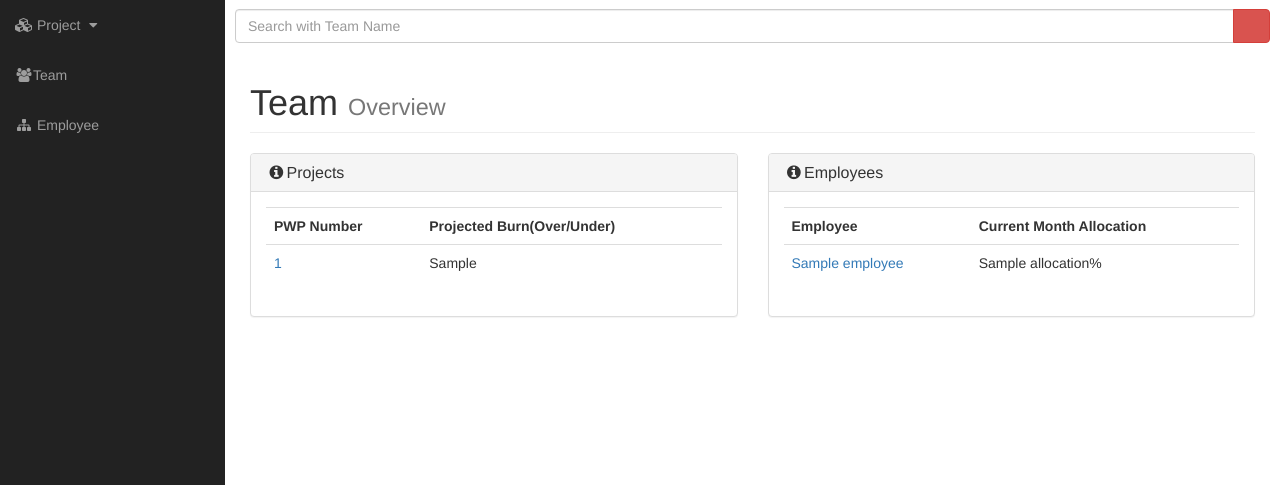
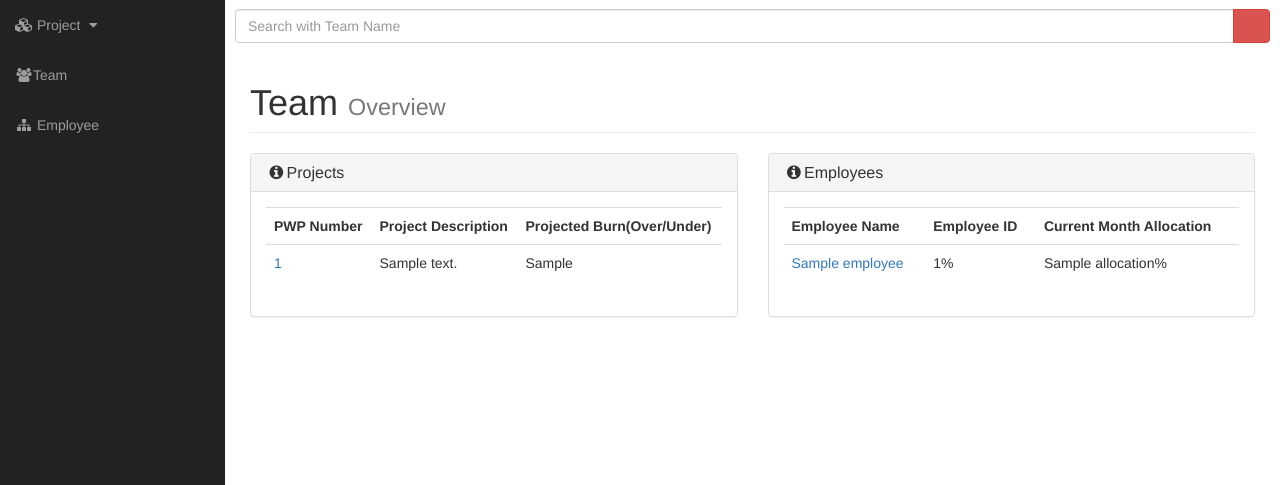
Before and after one commit to liyanhui1228/SEI_Capstone, a Django app: template capstone/SEI/templates/SEI/teamview.html in a window 1280 px wide. Shown: the part 51-536 px from the top of the page. Run offline with Django 3.2, Linux system fonts and the light colour scheme; the template is opened without the code that fills it: most values are stand-ins (such as "Sample title", 1, 10 or a date in 2020); parts of the project's set-up code (start-up, migrations or seed data) failed here and were passed over; some libraries are stand-ins or nearby versions; some web fonts are replaced.

Commit message:
teamview add field

```diff
--- a/capstone/SEI/models.py
+++ b/capstone/SEI/models.py
@@ -52,6 +52,7 @@ class Team(models.Model):
 
 class Employee(models.Model):
     #user = models.OneToOneField(User, on_delete=models.CASCADE, primary_key=True)
+    employee_id = models.CharField(max_length=200, default="", blank=True)
     first_name = models.CharField(max_length=200, default="", blank=True)
     last_name = models.CharField(max_length=200, default="", blank=True)
     position = models.CharField(max_length=100,default="", blank=True)
--- a/capstone/SEI/templates/SEI/teamview.html
+++ b/capstone/SEI/templates/SEI/teamview.html
@@ -36,6 +36,7 @@
                                     <table class="table">
                                       <tr>
                                         <th>PWP Number</th>
+                                        <th>Project Description</th>
                                         <!-- Project Burn is the Budget Overview Variance -->
                                         <th>Projected Burn(Over/Under)</th>
                                       </tr>
@@ -43,6 +44,7 @@
                                       <tr>
                                         <td><a href="{% url 'employeeview' project.PWP_num %}">
                                         {{ project.PWP_num }}</a></td>
+                                        <td>{{ project.project_description }}</td>
                                         <td>{{ project.projected_remaining }}</td>
                                     </tr>
                                     {% endfor %}
@@ -58,7 +60,8 @@
                             <div class="panel-body">
                                     <table class="table">
                                       <tr>
-                                        <th>Employee</th>
+                                        <th>Employee Name</th>
+                                        <th>Employee ID</th>
                                         <!-- Project Burn is the Budget Overview Variance -->
                                         <th>Current Month Allocation</th>
                                       </tr>
@@ -66,6 +69,7 @@
                                       <tr>
                                         <td><a href="{% url 'projectview' employee.id %}">
                                         {{ employee.name }}</a></td>
+                                        <td>{{ employee.userid }}%</td>
                                         <td>{{ employee.allocation }}%</td>
                                     </tr>
                                     {% endfor %}
```
Also changed, not shown: capstone/SEI/migrations/0007_employee_employee_id.py (added), capstone/db.sqlite3.
